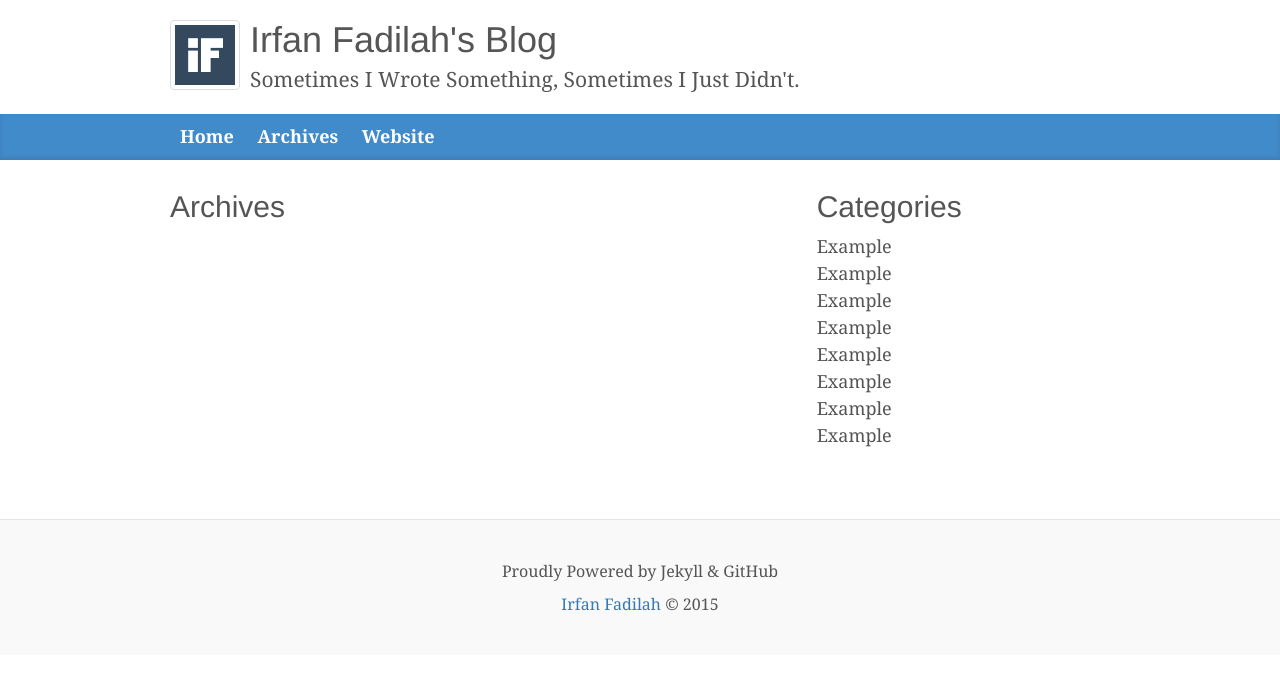
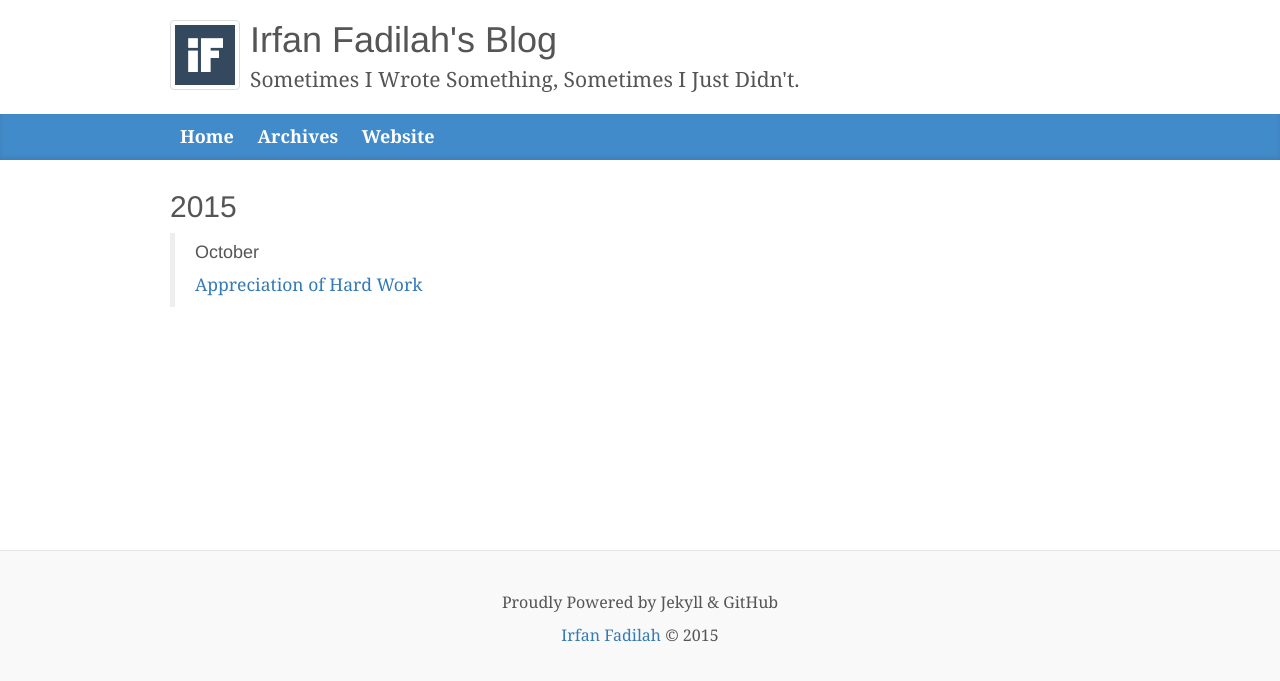
Before and after one commit to irfanfadilah/irfanfadilah.github.io, a Jekyll site: the page built from archives/index.html, in a window 1280 px wide. Shown: the top 681 px of the page. Built offline with Jekyll 4.4.1, drawn with Linux system fonts in a browser that asks for light colours.

Commit message:
update post layout and archives page

```diff
--- /dev/null
+++ b/_includes/archive.html
@@ -0,0 +1,10 @@
+<h4>{{ include.month }}</h4>
+<ul class="list-unstyled">
+  {% for post in site.posts %}
+    {% assign year = post.date | date: "%Y" %}
+    {% assign month = post.date | date: "%B" %}
+    {% if year == include.year and month == include.month %}
+      <li><a href="{{ post.url }}">{{ post.title }}</a></li>
+    {% endif %}
+  {% endfor %}
+</ul>
--- a/_posts/2000-01-01-post-template.html
+++ b/_posts/2000-01-01-post-template.html
@@ -4,8 +4,8 @@ layout: post
 title: TITLE_HERE
 description: DESCRIPTION_HERE
 ---
-<h1 class="blog-post-title">{{ page.title }}</h1>
-<span class="blog-post-meta">{{ page.date | date_to_long_string }}</span>
+<span class="blog-post-meta">{{ page.date | date: "%B %d, %Y" }}</span>
+<h1 class="blog-post-title"><a href="{{ page.url }}">{{ page.title }}</a></h1>
 <div class="blog-post-content">
   WRITE_POST_CONTENT_HERE
 </div>
--- a/archives/index.html
+++ b/archives/index.html
@@ -4,26 +4,7 @@ title: Archives
 description: Blog Archives & Categories
 ---
 
-<div class="row">
-  <div class="col-md-8">
-    <h2>Archives</h2>
-    <ul class="list-unstyled">
-      {% for post in site.posts %}
-        <li><a href="{{ post.url }}">{{ post.title }}</a></li>
-      {% endfor %}
-    </ul>
-  </div>
-  <div class="col-md-4">
-    <h2>Categories</h2>
-    <ul class="list-unstyled">
-      <li>Example</li>
-      <li>Example</li>
-      <li>Example</li>
-      <li>Example</li>
-      <li>Example</li>
-      <li>Example</li>
-      <li>Example</li>
-      <li>Example</li>
-    </ul>
-  </div>
-</div>
+<h2>2015</h2>
+<blockquote>
+  {% include archive.html year="2015" month="October" %}
+</blockquote>
--- a/index.html
+++ b/index.html
@@ -5,8 +5,8 @@ description: Sometimes I Wrote Something, Sometimes I Just Didn't.
 ---
 
 {% for post in paginator.posts %}
+  <span class="blog-post-meta">{{ post.date | date: "%B %d, %Y" }}</span>
   <h2 class="blog-post-title"><a href="{{ post.url }}">{{ post.title }}</a></h2>
-  <span class="blog-post-meta">{{ post.date | date: "%B %d, %Y" }}</span>
   <div class="blog-post-content">
     <p>{{ post.description }} <a href="{{ post.url }}">Read More</a></p>
   </div>
--- a/stylesheets/irfan-fadilah-blog.css
+++ b/stylesheets/irfan-fadilah-blog.css
@@ -104,8 +104,8 @@ h6, .h6 {
  */
 
 .blog-main {
+  min-height: 360px;
   font-size: 18px;
-  line-height: 1.5;
 }
 
 .blog-page {
@@ -152,12 +152,16 @@ h6, .h6 {
   font-size: 40px;
 }
 .blog-post-meta {
-  margin-bottom: 20px;
+  display: block;
   color: #999;
 }
 .blog-post-content {
+  margin-top: 20px;
+  font-size: 24px;
+}
+.blog-post-content > p {
   text-align: justify;
-  font-size: 24px;
+  margin-bottom: 1em;
 }
 
 /*
```
Also changed, not shown: _posts/2015-10-19-appreciation-of-hard-work.html (added, +61 -0 lines), _posts/2015-10-19-hello-world.html (added, +12 -0 lines).
